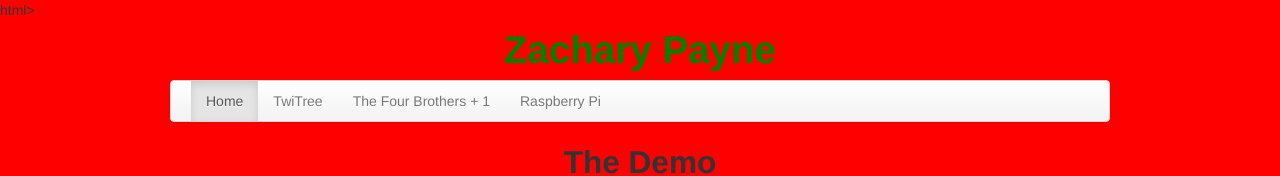
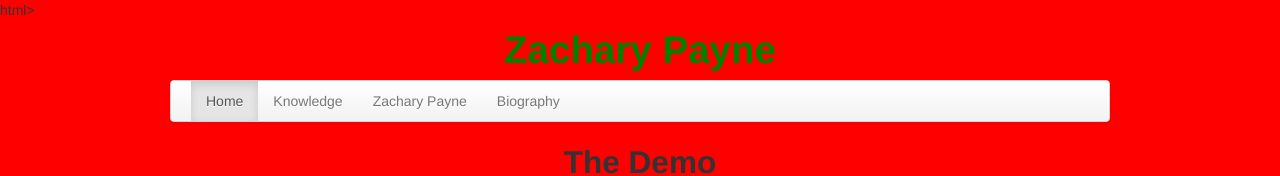
Before and after one commit to Zachary-Payne/DemoDay, a plain HTML site: page index.html in a window 1280 px wide. Shown: the top 176 px of the page. Drawn offline with Linux system fonts and the light colour scheme.

Commit message:
Update index.html

```diff
--- a/index.html
+++ b/index.html
@@ -36,11 +36,11 @@ html>
 
       <li class="active"><a href="index.html">Home</a></li>
 
-      <li><a href="twi.html">TwiTree</a></li>
+      <li><a href="Knowledge.html">Knowledge</a></li>
 
-      <li><a href="bros.html">The Four Brothers + 1</a></li>
+      <li><a href="Zack.html">Zachary Payne</a></li>
 
-      <li><a href="ras.html">Raspberry Pi</a></li>
+      <li><a href="Bio.html">Biography</a></li>
 
      </ul>
 
```
